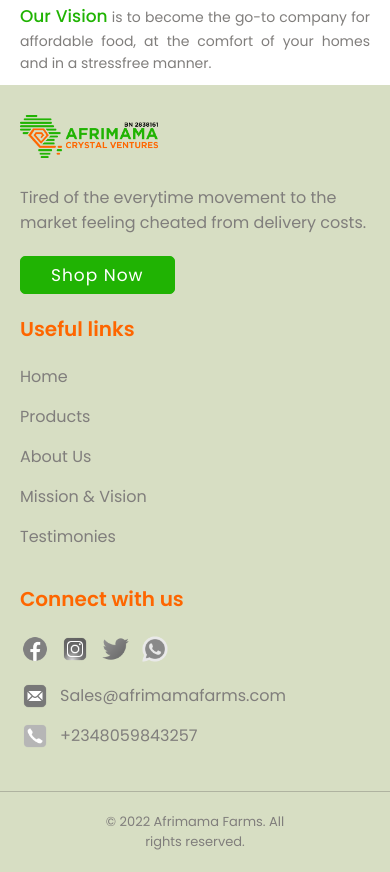
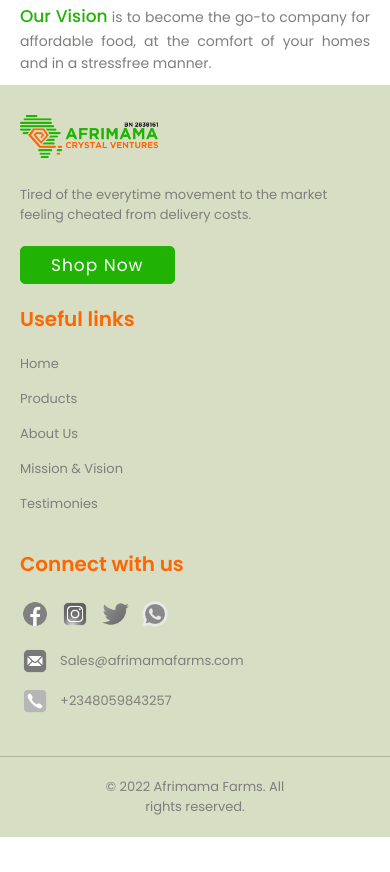
Before and after one commit to NwekeGoddy/Afrimama, a plain HTML site: page index.html in a window 390 px wide. Shown: the part 3854-4726 px from the top of the page. After the commit the page ends 4691 px from the top, so only its background shows below. Drawn offline with Linux system fonts and the light colour scheme.

Commit message:
Footer mobile view adjusted
Signed-off-by: Nweke Chidi <nwekechidigodwin460@gmail.com>

```diff
--- a/style.css
+++ b/style.css
@@ -951,6 +951,18 @@ q {
   .footer-wrapper-minisections {
     margin: 10px 0px;
   }
+
+  .footer-wrapper-minisections p {
+    font-size: 13px;
+  }
+
+  .footer-wrapper-minisections ul li {
+    font-size: 13px;
+  }
+
+  .footer-connect span {
+    font-size: 13px;
+  }
 }
 
 /* ANIMATIONS */
```
